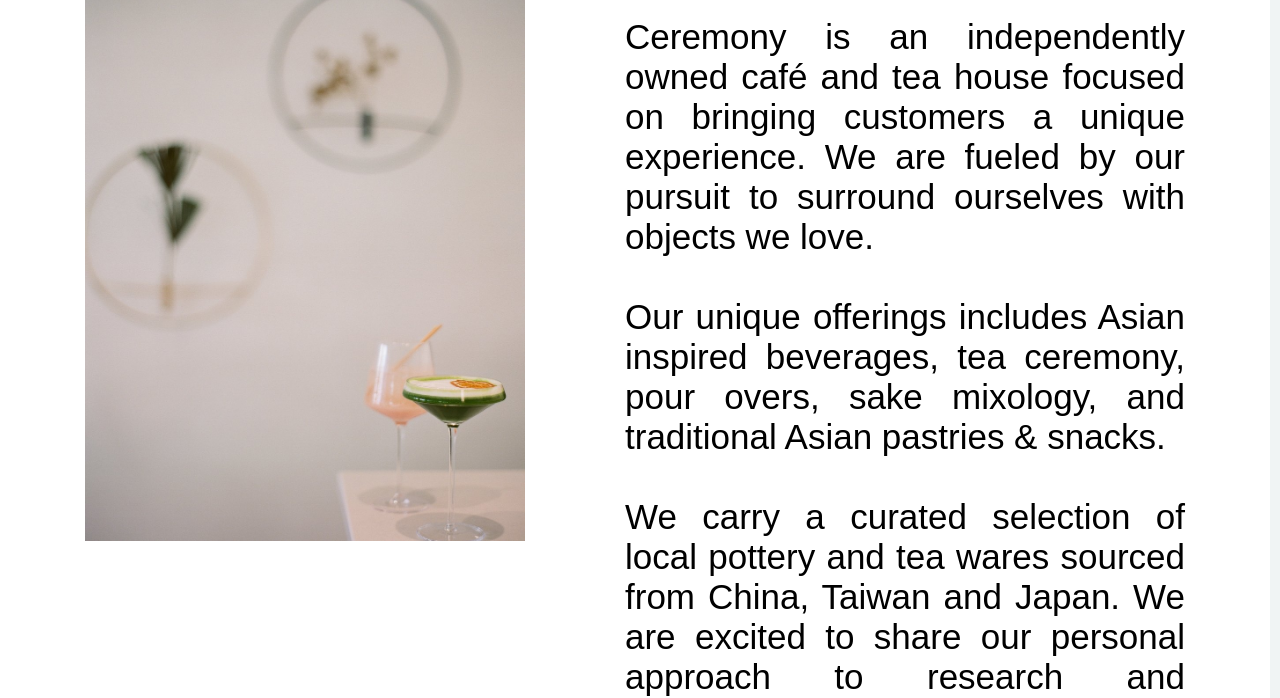
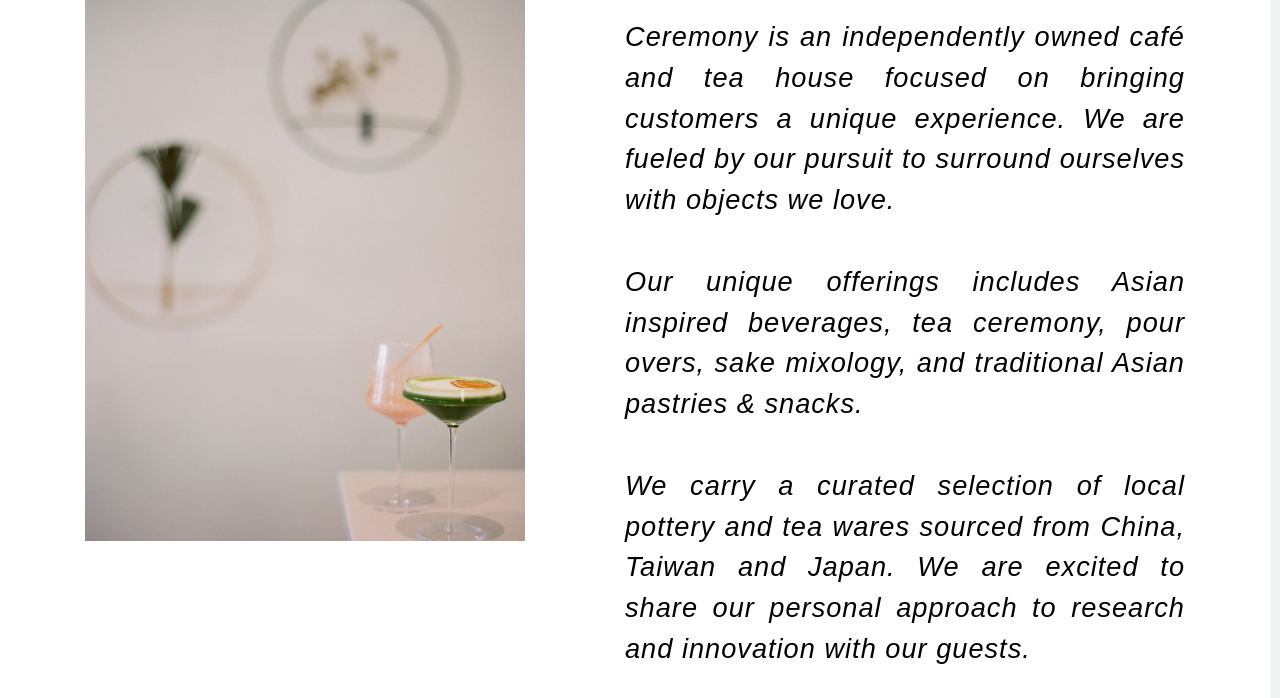
Before and after one commit to happydragon227/responsive-web-design, a plain HTML site: page index.html in a window 1280 px wide. Shown: the part 585-1283 px from the top of the page. Drawn offline with Linux system fonts and the light colour scheme.

Commit message:
Add files via upload

```diff
--- a/index.html
+++ b/index.html
@@ -59,7 +59,7 @@
                             <h1 class="title">
                                 ABOUT
                             </h1>
-                            <p class="paragraph">
+                            <h3 class="paragraph">
                                 Ceremony is an independently owned café and tea house focused on bringing customers a unique experience. We are fueled
                                 by our pursuit to surround ourselves with objects we love.
                                 <br><br>
@@ -68,11 +68,11 @@
                                 <br><br>
                                 We carry a curated selection of local pottery and tea wares sourced from China, Taiwan and Japan. We are excited to share
                                 our personal approach to research and innovation with our guests.
-                            </p>
+                            </h3>
                         </div>
                     </div>
                     <div class="mobiletext">
-                        <p class="paragraph">
+                        <h3 class="paragraph">
                             Ceremony is an independently owned café and tea house focused on bringing customers a unique experience. We are fueled
                             by our pursuit to surround ourselves with objects we love.
                             <br><br>
@@ -81,7 +81,7 @@
                             <br><br>
                             We carry a curated selection of local pottery and tea wares sourced from China, Taiwan and Japan. We are excited to share
                             our personal approach to research and innovation with our guests.
-                        </p>
+                        </h3>
                     </div>
                 </div>
                 <div class="address">
--- a/styles.css
+++ b/styles.css
@@ -11,7 +11,11 @@
     I got how to do the drop down menu from this website:
     https://www.w3schools.com/howto/howto_css_dropdown.asp
 
+    I got how to set the text font from this website:
+    https://www.w3schools.com/css/css_font.asp
 
+    I based my design on the website that I'm trying to redesign, images are also from this website:
+    https://www.ceremonypvd.com/
 */
 
 
@@ -27,7 +31,6 @@ img, picture, video, canvas, svg {
 
 body {
     margin: 80px;
-    /* max-width: 1100px; */
     background-color: #F0F4F4;
 }
 
@@ -39,7 +42,6 @@ body {
     margin: 80px auto;
     padding: 85px;
     max-width: 1100px;
-    /* height: 600px; */
     background-color: rgb(255, 255, 255);
 }
 
@@ -50,7 +52,6 @@ body {
 
 .img1 {
     height: 10rem;
-    /* width: 316px; */
     margin: auto;
 }
 
@@ -119,8 +120,16 @@ body {
     margin: 20px 0;
 }
 
+
 .paragraph {
-    font-size: 35px;
+    font-style: italic;
+    font-family: "Source Sans Pro", Arial, Helvetica, sans-serif;
+    font-weight: 300;
+    line-height: 1.5em;
+    font-size: 1.7em;
+    text-transform: none;
+    text-decoration: none;
+    letter-spacing: 1px;
     text-align: justify;
 }
 
@@ -288,12 +297,13 @@ body {
     }
     .mobiletext {
         display: block;
+        font-size: 30px;
     }
     .address {
         width: 100%;
         margin: 200px 0 80px 0;
         text-align: center;
-        font-size: 20px;
+        font-size: 25px;
     }
     #b10 {
         font-size: 60px;
```
